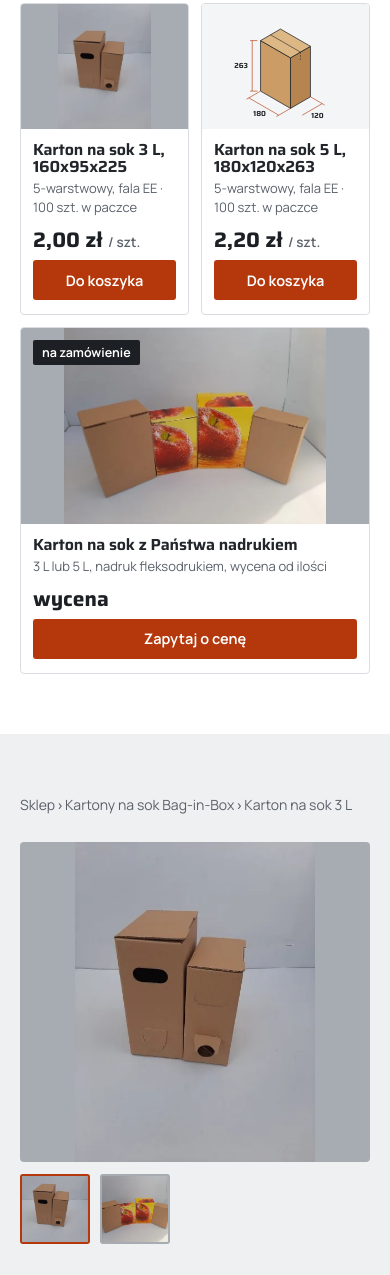
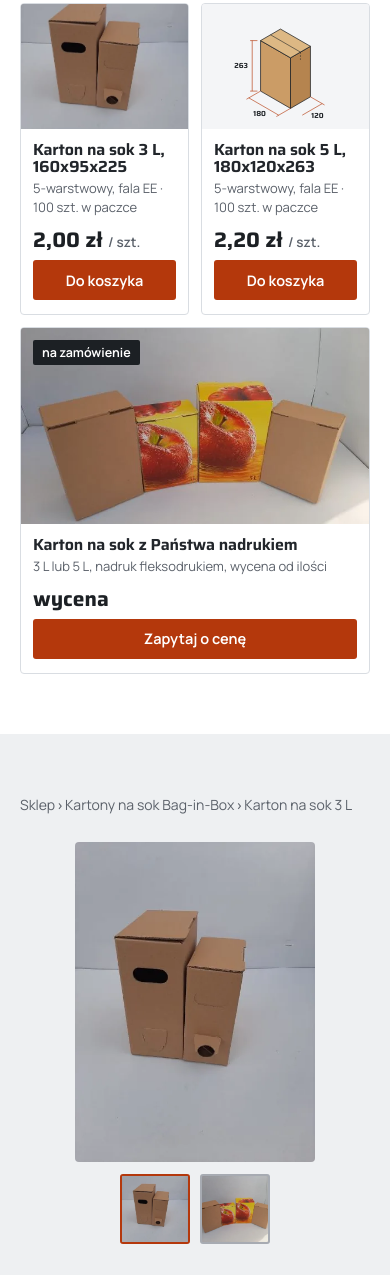
Before and after one commit to Disaster26/pphuformat-koncepcja, a plain HTML site: page index.html in a window 390 px wide. Shown: the part 1351-2626 px from the top of the page. Drawn offline with Linux system fonts and the light colour scheme.

Commit message:
Galeria karty produktu bez tla, poprawki

```diff
--- a/index.html
+++ b/index.html
@@ -107,7 +107,7 @@ p{margin:0 0 1em}
 .prod-m{position:relative;aspect-ratio:4/3;background:#F4F5F7;overflow:hidden}
 .prod-m img{width:100%;height:100%;object-fit:cover}
 .prod-m.foto-sok{background:#A7ABB2}
-.prod-m.foto-sok img{object-fit:contain;max-width:433px;margin:0 auto}
+.prod-m.foto-sok img{object-fit:cover}
 .prod-m svg{width:100%;height:100%}
 .prod-m .znak{position:absolute;left:12px;top:12px;background:var(--grafit);color:#fff;font:650 12.5px Manrope,sans-serif;padding:4px 9px;border-radius:2px}
 .prod-b{display:flex;flex-direction:column;flex:1;padding:18px 18px 20px}
@@ -129,8 +129,8 @@ p{margin:0 0 1em}
 .okruchy a{text-decoration:none;color:var(--szary)}
 .okruchy a:hover{color:var(--rdza)}
 .karta{display:grid;grid-template-columns:minmax(0,1.05fr) minmax(0,1fr);gap:56px;align-items:start}
-.gal-g{background:#A7ABB2;border-radius:4px;overflow:hidden;display:flex;align-items:center;justify-content:center;aspect-ratio:1/1}
-.gal-g img{max-width:433px;width:100%;height:auto}
+.gal-g{display:flex;align-items:flex-start;justify-content:flex-start}
+.gal-g img{max-width:433px;width:100%;height:auto;border-radius:4px}
 .gal-g img.poz{max-width:591px}
 .gal-m{display:flex;gap:10px;margin-top:12px}
 .gal-m button{width:84px;height:84px;padding:0;border:2px solid transparent;border-radius:3px;overflow:hidden;background:#A7ABB2;cursor:pointer}
@@ -277,7 +277,8 @@ p{margin:0 0 1em}
   .dodaj{width:100%;height:40px}
   .siatka-sok .prod:last-child{grid-column:1/-1}
   .siatka-sok .prod:last-child .prod-m{aspect-ratio:16/9}
-  .gal-g{aspect-ratio:auto;padding:0}
+  .gal-g{justify-content:center}
+  .gal-m{justify-content:center}
   .gal-g img{max-width:240px}
   .gal-g img.poz{max-width:300px}
   .gal-m button{width:70px;height:70px}
@@ -398,7 +399,7 @@ p{margin:0 0 1em}
         <div class="karta-cena"><span class="cena" id="k-cena">2,00 zł</span><span class="cena"><small>brutto / szt.</small></span></div>
         <div class="zamow">
           <div class="ilosc"><button type="button" id="mniej" aria-label="Mniej o 100 sztuk">–</button><output id="ilosc" aria-live="polite">100 szt.</output><button type="button" id="wiecej" aria-label="Więcej o 100 sztuk">+</button></div>
-          <button class="btn btn-rdza" id="k-dodaj">Do koszyka · <span id="k-razem">200,00 zł</span></button>
+          <button class="btn btn-rdza" id="k-dodaj"><span>Do koszyka · <span id="k-razem">200,00 zł</span></span></button>
         </div>
         <div class="wysylka" id="wysylka"><b>Wysyłka: 1 paczka kurierem, 20 zł.</b> Sklep sam dolicza 20 zł za każde kolejne 100 sztuk, a od 1600 sztuk proponuje wysyłkę paletą.</div>
         <dl class="parametry">
```
